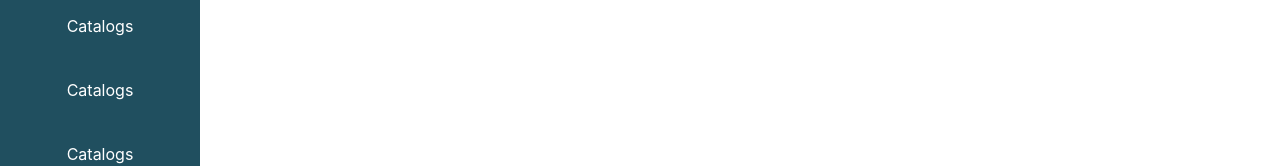
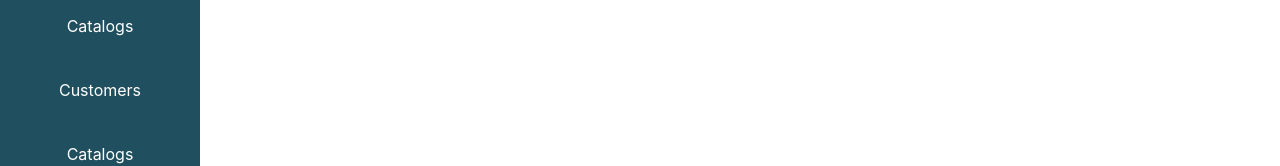
Before and after one commit to tungkraiwit/Gundam-Man, a Next.js app: page /catalogs in a window 1280 px wide. Shown: the part 208-374 px from the top of the page. Built offline with nearby package versions, Linux system fonts and the light colour scheme.

Commit message:
Update main menu component

```diff
--- a/components/MainMenu.js
+++ b/components/MainMenu.js
@@ -1,17 +1,21 @@
 import React from 'react'
 import { FontAwesomeIcon } from '@fortawesome/react-fontawesome'
 import { faCircle } from '@fortawesome/free-solid-svg-icons'
+
+import Link from 'next/link'
 
 import './MainMenu.scss'
 
 class MainMenu extends React.Component {
   render() {
-    const MainMenuButton = ({title, active}) => (
+    const MainMenuButton = ({title, active, url}) => (
       <div className="columns">
         <div className="column">
-          <button className={ "button main-menu-button" + (active ? "-active" : "")}>
-            <p>{title}</p>
-          </button>
+          <Link href={url}>
+            <button className={ "button main-menu-button" + (active ? "-active" : "")}>
+              <p>{title}</p>
+            </button>
+          </Link>
         </div>
       </div>
     )
@@ -28,8 +32,8 @@ class MainMenu extends React.Component {
             </div>
             <div className="columns">
               <div className="column">
-                <MainMenuButton title="Catalogs" />
-                <MainMenuButton title="Catalogs" />
+                <MainMenuButton title="Catalogs"  url="/catalogs"/>
+                <MainMenuButton title="Customers" url="/customers"/>
                 <MainMenuButton title="Catalogs" />
                 <MainMenuButton title="Catalogs" />
                 <MainMenuButton title="Catalogs" />
```
